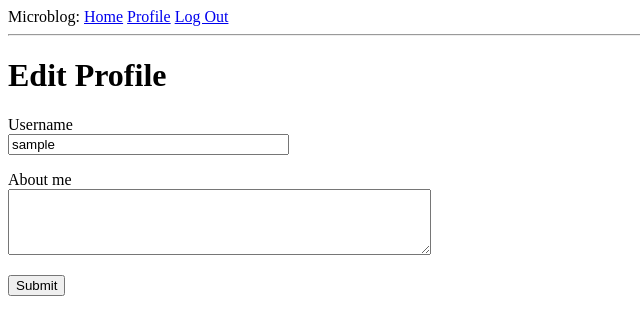
After one commit to Sadnesh/flask_microblog, a Flask app: page /edit_profile in a window 1280 px wide. The commit adds this page. Shown: the top 335 px of the page, without its empty margins (0-640 px from the left). Run offline with Flask 3, Linux system fonts and the light colour scheme; the visitor is signed in with stand-in values (Sample User, id 1); data comes from the database, SQL or seed files in the repository.

Commit message:
[add: feature for profile editing]

```diff
--- a/app/forms.py
+++ b/app/forms.py
@@ -2,8 +2,8 @@ from app import db
 import sqlalchemy as sal
 from app.models import User
 from flask_wtf import FlaskForm
-from wtforms.validators import DataRequired, ValidationError, Email, EqualTo
-from wtforms import StringField, PasswordField, BooleanField, SubmitField
+from wtforms.validators import DataRequired, ValidationError, Email, EqualTo, Length
+from wtforms import StringField, PasswordField, BooleanField, SubmitField, TextAreaField
 
 
 class LoginForm(FlaskForm):
@@ -22,13 +22,18 @@ class RegistrationForm(FlaskForm):
     )
     submit = SubmitField("Register")
 
-
-    def validate_username(self,username):
-        user=db.session.scalar(sal.select(User).where(User.username==username.data))
+    def validate_username(self, username):
+        user = db.session.scalar(sal.select(User).where(User.username == username.data))
         if user is not None:
             raise ValidationError("Please use a different username.")
 
-    def validate_email(self,email):
-        user=db.session.scalar(sal.select(User).where(User.email==email.data))
+    def validate_email(self, email):
+        user = db.session.scalar(sal.select(User).where(User.email == email.data))
         if user is not None:
             raise ValidationError("Please use a different email address.")
+
+
+class EditProfileForm(FlaskForm):
+    username = StringField("Username", validators=[DataRequired()])
+    about_me = TextAreaField("About me", validators=[Length(min=0, max=140)])
+    submit = SubmitField("Submit")
--- a/app/routes.py
+++ b/app/routes.py
@@ -3,7 +3,7 @@ import sqlalchemy as sal
 from app.models import User
 from urllib.parse import urlsplit
 from datetime import datetime, timezone
-from .forms import LoginForm, RegistrationForm
+from .forms import LoginForm, RegistrationForm, EditProfileForm
 from flask import render_template, flash, redirect, url_for, request
 from flask_login import current_user, login_user, logout_user, login_required
 
@@ -82,3 +82,22 @@ def before_request():
     if current_user.is_authenticated:
         current_user.last_seen = datetime.now(timezone.utc)
         db.session.commit()
+
+
+@app.route("/edit_profile", methods=["GET", "POST"])
+@login_required
+def edit_profile():
+    form = EditProfileForm()
+
+    if form.validate_on_submit():
+        current_user.username = form.username.data
+        current_user.about_me = form.about_me.data
+        db.session.commit()
+        flash("Your changes have been saved")
+        return redirect(url_for("edit_profile"))
+
+    elif request.method == "GET":
+        form.username.data = current_user.username
+        form.about_me.data = current_user.about_me
+
+    return render_template("edit_profile.html", title="Edit profile", form=form)
--- /dev/null
+++ b/app/templates/edit_profile.html
@@ -0,0 +1,29 @@
+{% extends 'base.html' %}
+
+{% block content %}
+
+<h1>Edit Profile</h1>
+
+<form action="" method="post">
+    {{ form.hidden_tag() }}
+    <p>
+        {{ form.username.label }} <br>
+        {{ form.username(size=32) }} <br>
+        {% for error in form.username.errors %}
+
+        <span style="color: red;">[{{ error }}]</span>
+        {% endfor %}
+    </p>
+    <p>
+        {{ form.about_me.label }} <br>
+        {{ form.about_me(cols=50, rows=4) }} <br>
+        {% for error in form.about_me.errors %}
+
+        <span style="color: red;">[{{ error }}]</span>
+        {% endfor %}
+    </p>
+    <p>
+        {{ form.submit() }}
+    </p>
+</form>
+{% endblock %}
--- a/app/templates/user.html
+++ b/app/templates/user.html
@@ -15,6 +15,9 @@
             {% if user.last_seen %}
             <p>Last seen on:  {{ user.last_seen }}</p>
             {% endif %}
+            {% if user == current_user %}
+            <p><a href="{{ url_for('edit_profile') }}">Edit your profile</a></p>
+            {% endif %}
 
         </td>
     </tr>
```
